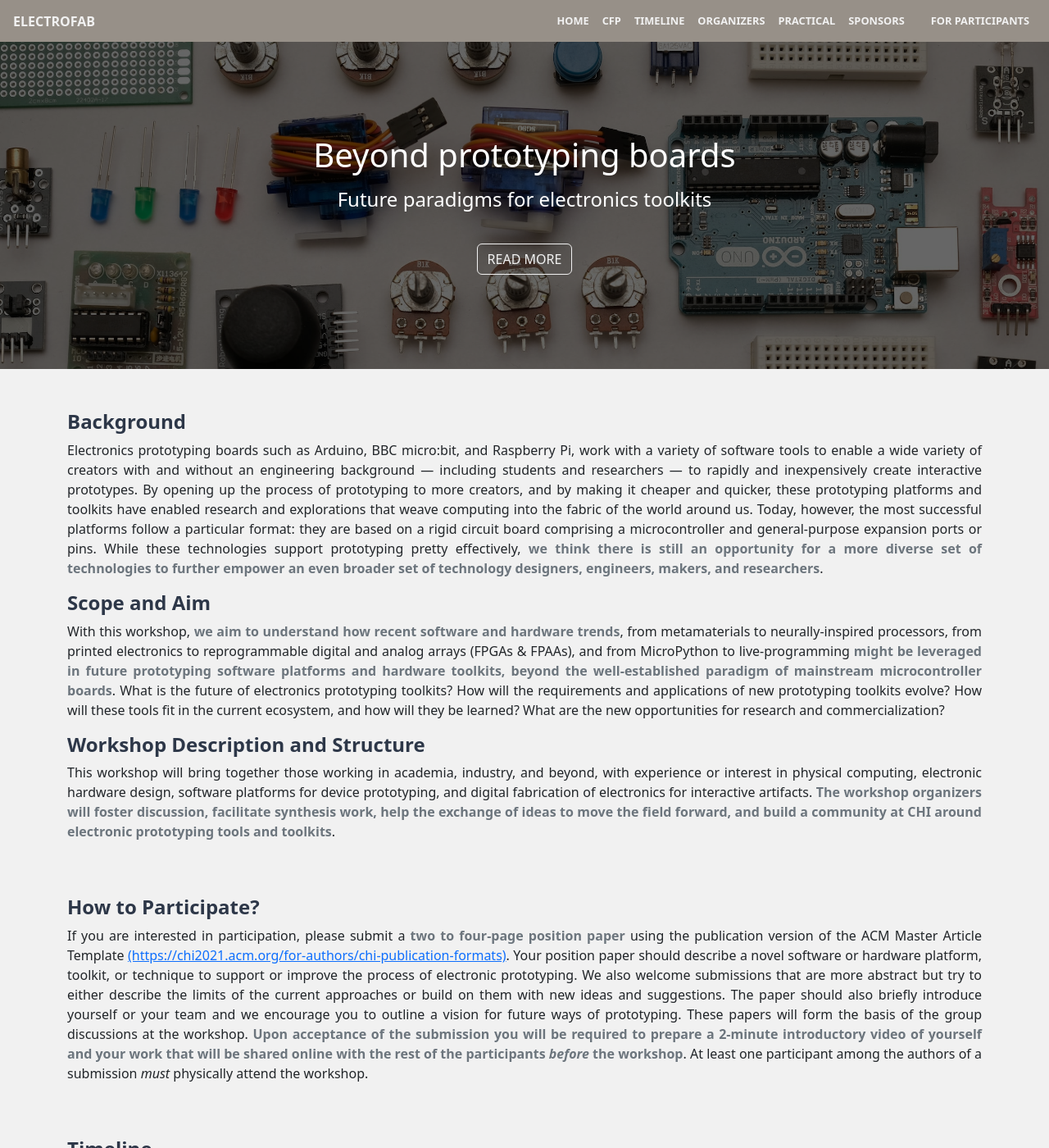
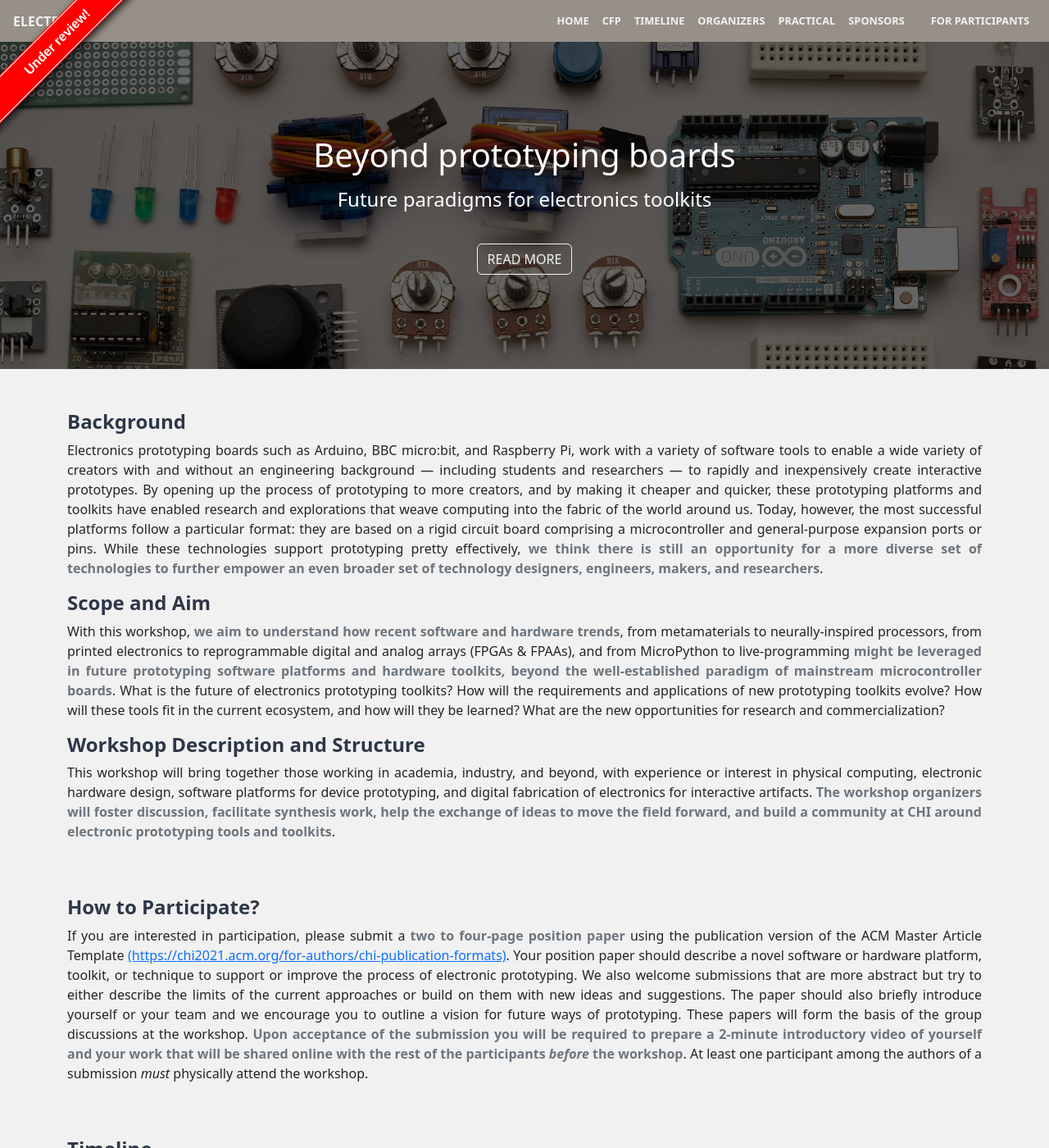
Before and after one commit to BeyondPrototyping/WorkshopWeb2023, a Jekyll site: the page built from index.html, in a window 1280 px wide and 1400 px high. Shown: the whole window at 82% size. Built offline with Jekyll 4.4.1, drawn with Linux system fonts in a browser that asks for light colours.

Commit message:
Added ribbon for WIP

```diff
--- /dev/null
+++ b/_includes/wip.html
@@ -0,0 +1,63 @@
+<style>
+    #forkongithub a {
+        background: #F00;
+        color: #fff;
+        text-decoration: none;
+        font-family: arial, sans-serif;
+        text-align: center;
+        font-weight: bold;
+        padding: 5px 40px;
+        font-size: 1rem;
+        line-height: 2rem;
+        position: relative;
+        transition: 0.5s;
+    }
+
+    #forkongithub a:hover {
+        background: #c11;
+        color: #fff;
+    }
+
+    #forkongithub a::before,
+    #forkongithub a::after {
+        content: "";
+        width: 100%;
+        display: block;
+        position: absolute;
+        top: 1px;
+        left: 0;
+        height: 1px;
+        background: #fff;
+    }
+
+    #forkongithub a::after {
+        bottom: 1px;
+        top: auto;
+    }
+
+    @media screen and (min-width:800px) {
+        #forkongithub {
+            position: fixed;
+            display: block;
+            top: -30px;
+            left: 0px;
+            width: 200px;
+            overflow: hidden;
+            height: 200px;
+            z-index: 9999;
+        }
+
+        #forkongithub a {
+            width: 300px;
+            position: absolute;
+            top: 60px;
+            left: -80px;
+            transform: rotate(-45deg);
+            -webkit-transform: rotate(-45deg);
+            -ms-transform: rotate(-45deg);
+            -moz-transform: rotate(-45deg);
+            -o-transform: rotate(-45deg);
+            box-shadow: 4px 4px 10px rgba(0, 0, 0, 0.8);
+        }
+    }
+</style><span id="forkongithub"><a href="electrofab.prototyping.id">Under review!</a></span>
--- a/_layouts/default.html
+++ b/_layouts/default.html
@@ -16,7 +16,9 @@
 <!-- body with scrollspy
 	<body data-bs-spy="scroll" data-bs-target="#navbar-header" data-bs-smooth-scroll="true" tabindex="0" data-bs-root-margin="0px 0px -35%" class="d-flex flex-column min-vh-100">
 	-->
+
 <body class="d-flex flex-column min-vh-100"></body>
+{% include wip.html %}
 {% include navigation.html %}
 {{ content }}
 <span class="mt-4 mb-4"></span>
```
Lines whose indentation alone changed are shown as unchanged.
